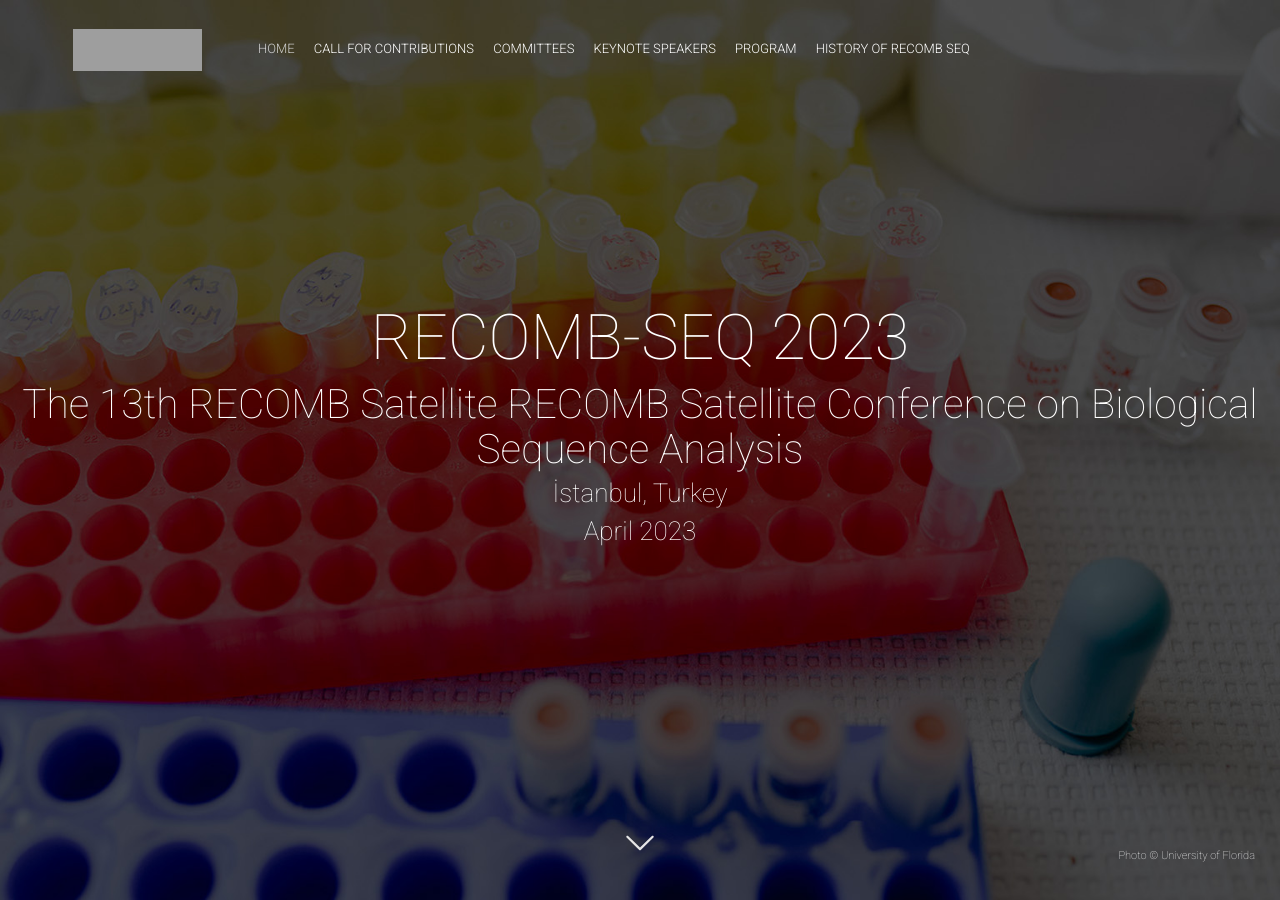
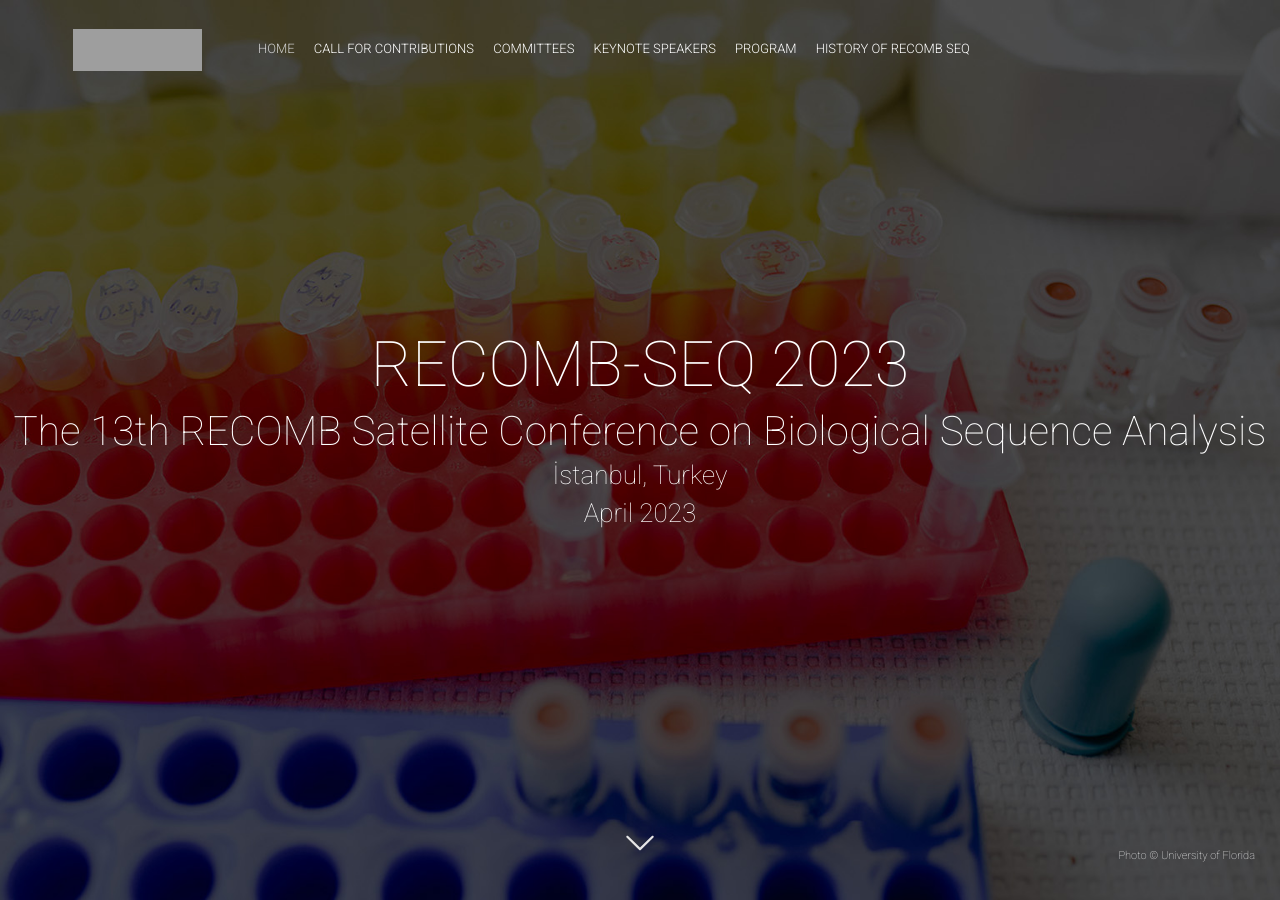
Before and after one commit to recomb-seq/recomb-seq.github.io, a Jekyll site: the page built from index.html, in a window 1280 px wide and 900 px high. Built offline with Jekyll 4.4.1, drawn with Linux system fonts in a browser that asks for light colours; nearby versions of some CDN libraries; comment, search, counter and statistics services are not loaded; grey boxes are pictures that could not be loaded.

Commit message:
name change2

```diff
--- a/_config.yml
+++ b/_config.yml
@@ -51,7 +51,7 @@ rightNavigationButtons:
 # Hero Block
 heroImage: "hero.jpg"
 heroTitle: "RECOMB-SEQ 2023"
-heroSubTitle: "The 13th RECOMB Satellite RECOMB Satellite Conference on Biological Sequence Analysis"
+heroSubTitle: "The 13th RECOMB Satellite Conference on Biological Sequence Analysis"
 eventDate: "April 2023"
 eventLocation: "İstanbul, Turkey"
 #typeoutTextValues: '"2023"'
```
